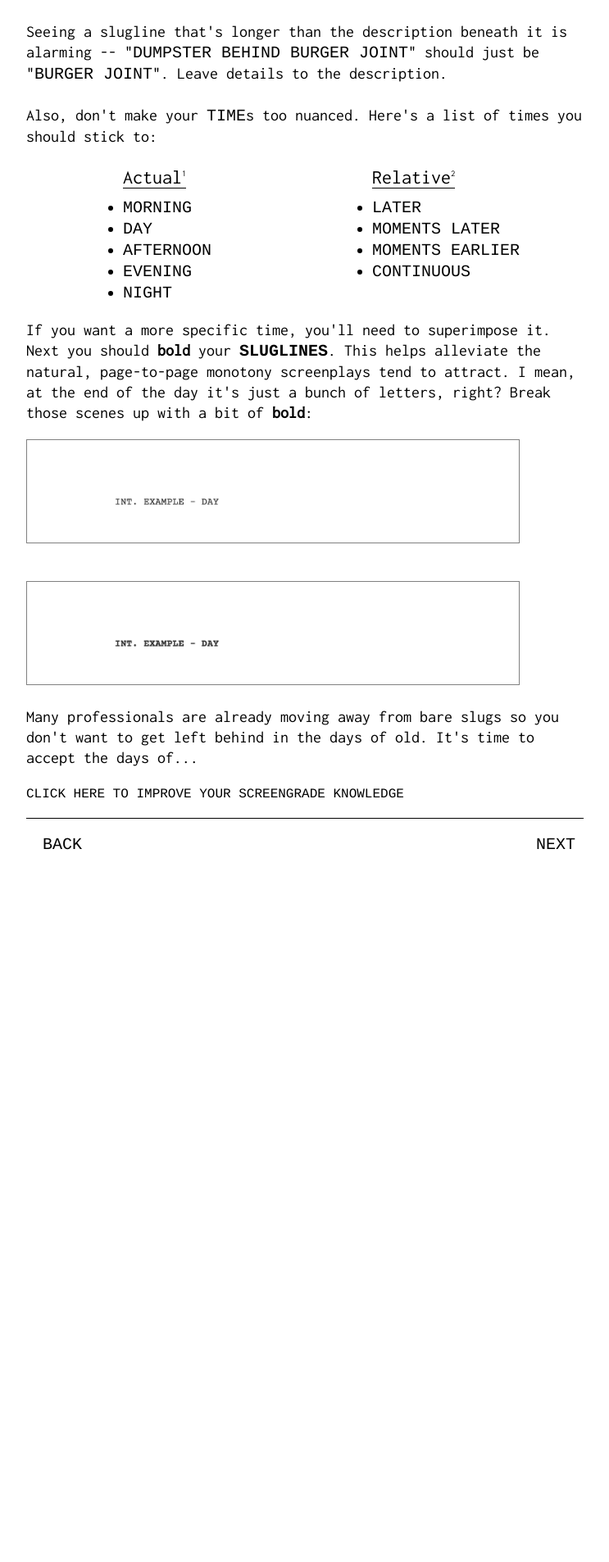
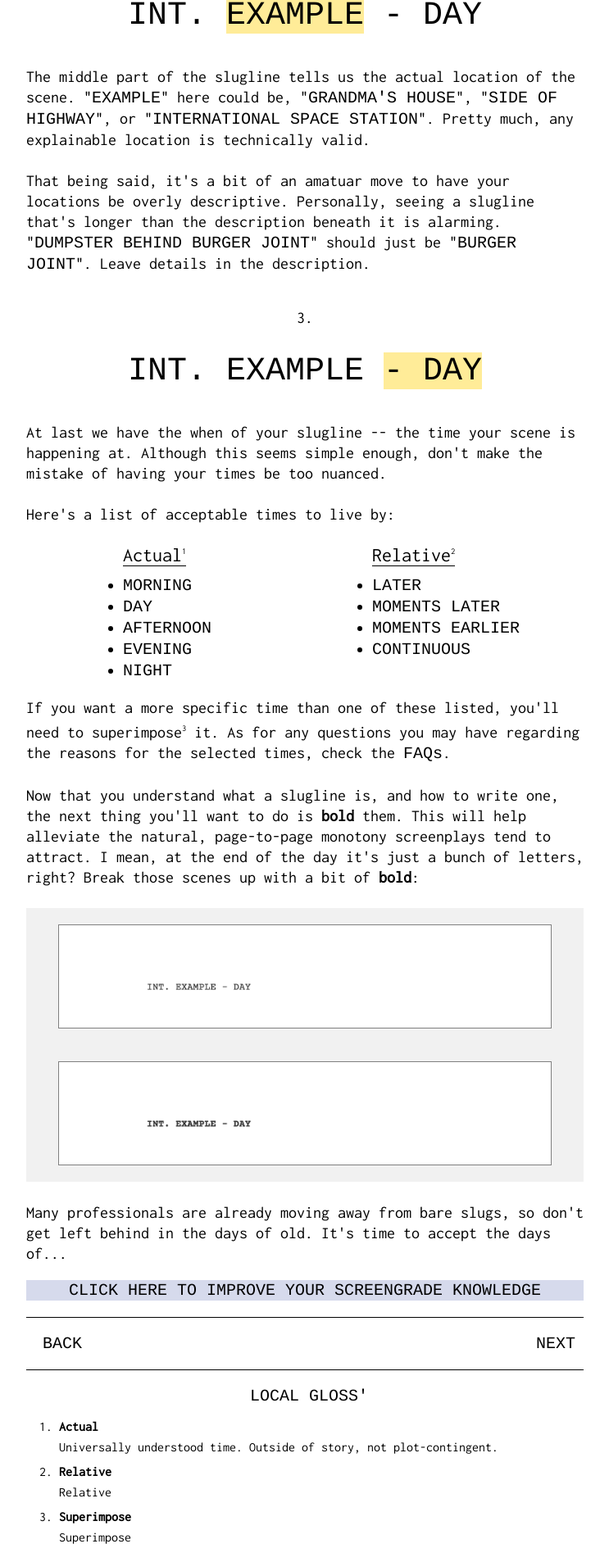
Before and after one commit to Yehuda-Edelstein/screenplayrules, a React (Create React App) app: page /screentour/slugs in a window 1280 px wide. Shown: the part 860-2766 px from the top of the page at 82% size, without its empty margins (268-1011 px from the left). Before the commit the page ends 1952 px from the top, so only its background shows below. Built offline with nearby package versions, Linux system fonts and the light colour scheme.

Commit message:
slug component updated

```diff
--- a/src/components/main/screentour/components/slugs/index.js
+++ b/src/components/main/screentour/components/slugs/index.js
@@ -1,4 +1,5 @@
 import React, {useState} from 'react';
+import { Link } from 'react-router-dom';
 import withoutBold from '../../../../../images/slugs/withoutBold.png'
 import withBold from '../../../../../images/slugs/withBold.png'
 import scroll from '../../../../../images/slugs/scroll.png'
@@ -26,27 +27,36 @@ function Slugs(props) {
             <br></br>
             <br></br>
                 A slugline is made up of three parts:
+                <div className='sluglineExamplePart'>
+                    <div className='sluglineExampleNumber'>1.</div>
                     <div className='sluglineExample'><span id='yellow'>INT.</span> EXAMPLE - DAY</div>
+                </div>
             <br></br>
             <br></br>
                 This abreviation tells us whether the scene will be happening inside or outside, or both. Interior (<span id='courrier'>INT.</span>) for inside, exterior (<span id='courrier'>EXT.</span>) for outside, and a combination (<span id='courrier'>INT.</span>/<span id='courrier'>EXT.</span>) for scenes that switch between the two.
             <br></br>
             <br></br>
                 Note: if you're new to screenwriting, which you probably are, refrain from using "<span id='courrier'>INT.</span>/<span id='courrier'>EXT.</span>" Instead, use description to establish a location change, or just cut to a new scene.
+                <div className='sluglineExamplePart'>
+                <div className='sluglineExampleNumber'>2.</div>
+                    <div className='sluglineExample'>INT. <span id='yellow'>EXAMPLE</span> - DAY</div>
+                </div>
             <br></br>
             <br></br>
-                <div className='sluglineExample'>INT. <span id='yellow'>EXAMPLE</span> - DAY</div>
+                The middle part of the slugline tells us the actual location of the scene. "<span id='courrier'>EXAMPLE</span>" here could be, "<span id='courrier'>GRANDMA'S HOUSE</span>",  "<span id='courrier'>SIDE OF HIGHWAY</span>", or "<span id='courrier'>INTERNATIONAL SPACE STATION</span>". Pretty much, any explainable location is technically valid.
             <br></br>
             <br></br>
-                **CONTINUE HERE**
+                That being said, it's a bit of an amatuar move to have your locations be overly descriptive. Personally, seeing a slugline that's longer than the description beneath it is alarming. "<span id='courrier'>DUMPSTER BEHIND BURGER JOINT</span>" should just be "<span id='courrier'>BURGER      JOINT</span>". Leave details in the description.
+                <div className='sluglineExamplePart'>
+                <div className='sluglineExampleNumber'>3.</div>
+                    <div className='sluglineExample'>INT. EXAMPLE <span id='yellow'>- DAY</span> </div>
+                </div>
             <br></br>
             <br></br>
-
-
-                Seeing a slugline that's longer than the description beneath it is alarming -- "<span id='courrier'>DUMPSTER BEHIND BURGER JOINT</span>" should just be "<span id='courrier'>BURGER JOINT</span>". Leave details to the description.
+                At last we have the when of your slugline -- the time your scene is happening at. Although this seems simple enough, don't make the mistake of having your times be too nuanced.
             <br></br>
             <br></br>
-                Also, don't make your <span id='courrier'>TIME</span>s too nuanced. Here's a list of times you should stick to:
+                Here's a list of acceptable times to live by:
                 <div className='timeListContainer'>
                     <ul className='timeList'>
                         <label>Actual<sup>1</sup></label>
@@ -68,36 +78,55 @@ function Slugs(props) {
                         </div>
                     </ul>
                 </div>
-                If you want a more specific time, you'll need to <a href='superimpose'>superimpose</a> it.
-                    {/* add a link back to slugs from superimpose page */}
+                If you want a more specific time than one of these listed, you'll need to superimpose<sup>3</sup> it. As for any questions you may have regarding the reasons for the selected times, check the <Link to='/faqs' className='mainLink'><span id='courrier'>FAQs</span></Link>.
             <br></br>
-                Next you should <span id='bold'>bold</span> your <span id='bold'><span id='courrier'>SLUGLINES</span></span>.
-                This helps alleviate the natural, page-to-page monotony screenplays tend to attract. I mean, at the end of the day it's just a bunch of letters, right? Break those scenes up with a bit of <span id='bold'>bold</span>:
             <br></br>
+                Now that you understand what a slugline is, and how to write one, the next thing you'll want to do is <span id='bold'>bold</span> them. This will help alleviate the natural, page-to-page monotony screenplays tend to attract. I mean, at the end of the day it's just a bunch of letters, right? Break those scenes up with a bit of <span id='bold'>bold</span>:
+            <br></br>
+            <br></br>
+                <div className='pictureContainer'>
                     <img className='picture' src={withoutBold} alt='without bold' width={'250px'}/>
                     <img className='picture' src={withBold} alt='with bold' width={'250px'}/>
-            <br></br>
-                Many professionals are already moving away from bare slugs {/* maybe add a href to bare sluglines */} so you don't want to get left behind in the days of old. It's time to accept the days of...
                 </div>
             <br></br>
-            <div className='screengradeHeader' onClick={show}>CLICK HERE TO IMPROVE YOUR SCREENGRADE KNOWLEDGE</div>
+                Many professionals are already moving away from bare slugs, {/* maybe add a href to bare sluglines */} so don't get left behind in the days of old. It's time to accept the days of...
+            </div>
+            <br></br>
+                {!handleShow
+                        ? <div className='screengradeHeader' onClick={show}>CLICK HERE TO IMPROVE YOUR SCREENGRADE KNOWLEDGE</div>
+                        : <div className='closeButton' onClick={close}>CLOSE</div>
+                        }
+                <div className='screengradeContainer'>
                         {/* Figure out better name for screengradeHeader */}
+                        {/* add better animation to drop down */}
                     {handleShow &&
                     <div className='screengradeBlogText'>
-                <div id='blogTextFirstLine'>
-                    <div className='closeButton' id='courrier' onClick={close}>CLOSE</div>
-                </div>
                         As I hinted at earlier, it's a definite plus to land slugs at the tops of you pages, although, it's usually a best case scenario and not always possible. So, don't worry too much about it. That being said, don't ever have a slugline without at least one line of description under it on the <span id='italic'>same</span> page. It's insensitive to tease a reader with a juicy slug and then make them scroll or turn to the next page to see what's going on.
                         There's a page-turner and then there's this:
                     <br></br>
+                        <div className='screengradePictureContainer'>
                             <img className='picture' src={scroll} alt='with bold' width={'250px'}/>
+                        </div>
+                        Disgusting.
                     <br></br>
-                Disgusting.
                     </div>
                     }
+                </div>
             <div className='blogFooter'>
                 <a href="action" id='courrier'>NEXT</a>
                 <a href="fadein" id='courrier'>BACK</a>
+            </div>
+            <div className='localGlossary'>
+                <div className='localGlossaryHeader'>LOCAL GLOSS'</div>
+                <ol className='localGlossaryList'>
+                    <li><span id='bold'>Actual</span></li>
+                    <div className='definition'>Universally understood time. Outside of story, not plot-contingent.</div>
+                    <li><span id='bold'>Relative</span></li>
+                    <div className='definition'>Relative </div>
+                    <li><span id='bold'>Superimpose</span></li>
+                    <div className='definition'>Superimpose</div>
+                </ol>
+                <div className='localGlossaryFooter'><span>**full definitions found in glossary above**</span></div>
             </div>
         </div>
     );
--- a/src/components/main/screentour/components/slugs/style.index.css
+++ b/src/components/main/screentour/components/slugs/style.index.css
@@ -1,8 +1,20 @@
+.sluglineExamplePart {
+    margin-top: 40px;
+    display: flex;
+    flex-direction: column;
+    text-align: center;
+    justify-content: center;
+}
+
+.sluglineExampleNumber {
+    margin-bottom: 40px;
+    font-size: 15pt;
+}
+
 .sluglineExample {
     font-family: 'Courier Final Draft', Courier, monospace;
     font-size: 30pt;
     text-align: center;
-    margin-top: 40px;
 }
 
 .timeListContainer {
--- a/src/components/main/style.index.css
+++ b/src/components/main/style.index.css
@@ -19,8 +19,28 @@
     border-bottom: 1px solid black;
 }
 
+.screengradeContainer {
+    display: flex;
+    justify-content: center;
+}
+
 .screengradeHeader {
     font-family: 'Courier Final Draft', Courier, monospace;
+    background-color: #d6daec;
+    font-size: 15pt;
+    line-height: 125%;
+    width: 100%;
+    text-align: center;
+}
+
+.closeButton {
+    font-family: 'Courier Final Draft', Courier, monospace;
+    background-color: #d6daec;
+    font-size: 15pt;
+    line-height: 125%;
+    width: 100%;
+    text-align: center;
+    border-bottom: 1px solid black;
 }
 
 .blogText {
@@ -35,14 +55,22 @@ sup {
 
 
 .screengradeBlogText {
-    font-family: monospace;
+    font-family: 'Inconsolata', monospace;
+    font-size: 13pt;
+    line-height: 125%;
     background-color: #d6daec;
+    padding: 30px 20px 10px 20px;
 }
 
 .pictureContainer {
     display: grid;
     justify-content: center;
     background-color: #f1f1f1;
+}
+
+.screengradePictureContainer {
+    display: grid;
+    justify-content: center;
 }
 
 .picture {
```
Lines whose indentation alone changed are shown as unchanged.
